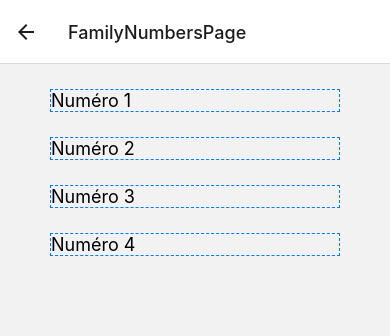
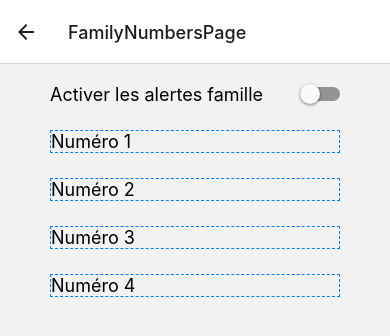
Before and after one commit to xtrembaker/simpal-web-app, a React Native app: screen /FamilyNumbersPage in a window 390 px wide. Shown: the top 336 px of the page. Built offline with nearby package versions, Linux system fonts and the light colour scheme.

Commit message:
feat(family-number): add switch family number alert

```diff
--- /dev/null
+++ b/src/components/SwitchFamilyNumberAlert.js
@@ -0,0 +1,27 @@
+import {
+    createMessageDisableFamilyNumberAlert,
+    createMessageEnableFamilyNumberAlert
+} from "../services/message";
+import {CANCELLED_STATE, sendSMS} from "../services/sendSMS";
+import {Switch, Text, View} from "react-native";
+import {useState} from "react";
+
+export default function SwitchFamilyNumberAlert(){
+    const [familyNumberAlert, setFamilyNumberAlert] = useState(false);
+    const onFamilyNumberAlert = async (value) => {
+        const message = value ? createMessageEnableFamilyNumberAlert() : createMessageDisableFamilyNumberAlert();
+        await sendSMS(message).then((response) => {
+            if(response.result === CANCELLED_STATE){
+                return;
+            }
+            setFamilyNumberAlert(value);
+        });
+    }
+
+    return (
+        <View style={{display: "flex", flexDirection: "row", justifyContent: "space-between", marginTop: 20, marginLeft: 50, marginRight: 50}}>
+            <Text style={{fontSize: 18}}>Activer les alertes famille</Text>
+            <Switch onValueChange={onFamilyNumberAlert} value={familyNumberAlert}></Switch>
+        </View>
+    );
+}
--- a/src/pages/FamilyNumbersPage.js
+++ b/src/pages/FamilyNumbersPage.js
@@ -1,6 +1,7 @@
 import {View, StyleSheet, TextInput} from "react-native";
 import {sendSMS} from "../services/sendSMS";
 import {createMessageAddFamilyNumber} from "../services/message";
+import SwitchFamilyNumberAlert from "../components/SwitchFamilyNumberAlert";
 
 const styles = StyleSheet.create({
     input: {
@@ -46,6 +47,7 @@ export default function FamilyNumbersPage(){
 
     return (
         <View>
+            <SwitchFamilyNumberAlert />
             {phoneNumberInputs.map(({id, placeholder}) => {
                 return (<TextInput
                     style={styles.input}
--- a/src/services/message.js
+++ b/src/services/message.js
@@ -13,9 +13,9 @@ export const createMessageDeleteFamilyNumber = (phoneNumber) => `#09#${phoneNumb
 
 export const createMessageDeleteAllFamilyNumber = () => '#09#';
 
-export const createMessageEnableAlertFamilyNumber = () => '#05#1#';
+export const createMessageEnableFamilyNumberAlert = () => '#05#1#';
 
-export const createMessageDisableAlertFamilyNumber = () => '#05#0#';
+export const createMessageDisableFamilyNumberAlert = () => '#05#0#';
 
 export const createMessageSwitchPassword = (previousPassword, newPassword) => `#11#${previousPassword}#${newPassword}#`;
 
```
